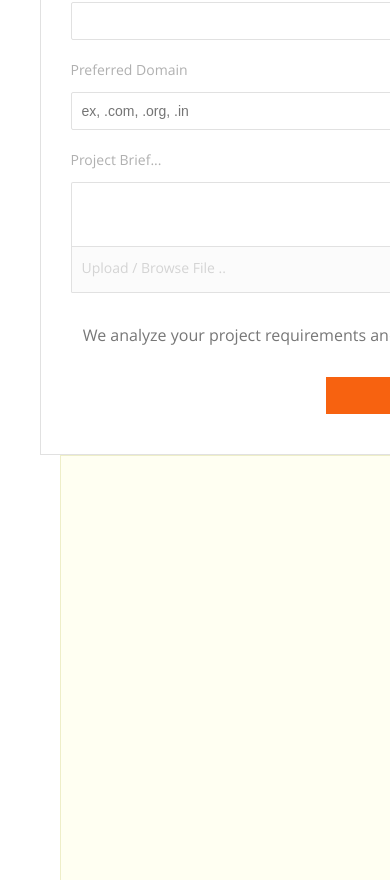
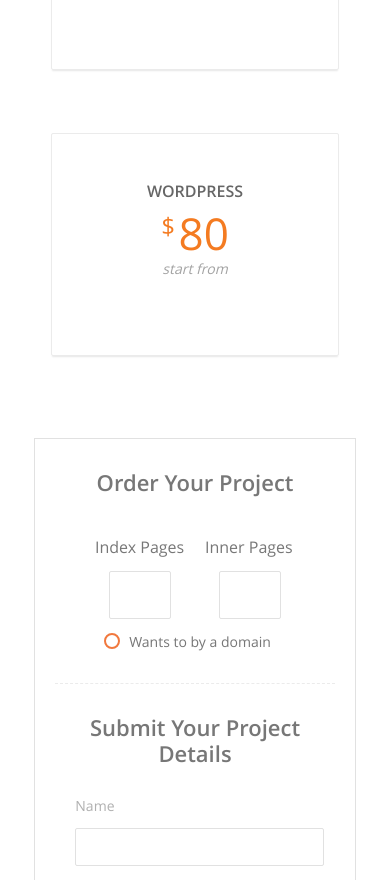
Before and after one commit to Iammathan/WH, a plain HTML site: page ordernow/website-design.html in a window 390 px wide. Shown: the part 1120-2000 px from the top of the page. Drawn offline with nearby package versions, Linux system fonts and the light colour scheme; files whose address does not match are found by name.

Commit message:
Responsive to ordernow-psd-to-responsive-email.
added Responsive to ordernow-psd-to-responsive-email.

```diff
--- a/css/pricing.css
+++ b/css/pricing.css
@@ -301,7 +301,7 @@
 
 /* self promot START */
 .self-promot{
-	margin: 30px auto 0;
+	margin:0 auto;
 	overflow:hidden;
 }
 .self-promot .pln-col{
@@ -312,11 +312,13 @@
 
 }
 .pricing-pln{
-	margin: 10px 20px 0px 20px;
-	padding: 40px 40px 60px 40px;
+	margin: 9%;
+	padding: 15%;
 	text-align: center;
 	border: 1px solid #ebebeb;
 	border-radius: 2px;
+	min-height: 120px;
+	position:relative;
 }
 .price-inText {
 	color: #666;
@@ -382,9 +384,9 @@
 	border-left: 40px solid rgba(0, 0, 0, 0);
 	height: 0;
 	content:  " ";
-	right:20px;
 	position: absolute;
-	top:10px;
+	right: 0;
+    top: 0;
 	width: 0;
 	z-index:99;
 }
@@ -394,8 +396,8 @@
     font-size: 22px;
     font-weight: 600;
     position: absolute;
-    right: 38px;
-    top: 10px;
+    right: 20px;
+    top: 0;
     width: 0;
     z-index: 99;
 
@@ -404,11 +406,12 @@
 
 /* Webdesign Order your project START*/
 .webdesign-order-con{
-	margin:50px 0 0 20px;
+	margin: 50px 0 0;
+    overflow: hidden;
 }
 
 .webdesign-order{
-	width:750px;
+	width:64%;
 	border:1px solid #e1e1e1;
 	min-height:200px;
 	float:left;
@@ -452,32 +455,32 @@
 
 
 .orderTop{
-	padding:30px 0;
-	border-bottom:1px dashed #ebebeb;
-	overflow:hidden;
+	border-bottom: 1px dashed #ebebeb;
+    margin: 0 20px;
+    overflow: hidden;
+    padding: 30px 0;
 }
 
 .submitSection{
-	margin:30px 0 40px;
+	margin:30px;
 }
 
 .submitSection input,.submitSection textarea{
     border: 1px solid #e1e1e1;
-	//box-shadow: 0  0 0 1px rgba(0, 0, 0, 0.075) inset;
     display: block;
     font-size: 14px;
     font-weight: 300;
     margin-bottom: 4px;
     outline: medium none;
     padding: 10px;
-    width: 300px;
+    width: 92%;
 	margin:12px 0 20px;
 	resize: none;
 	border-radius:2px;
 }
 
 .submitSection textarea{
-	width:665px;
+	width: 95%;
 	margin-bottom:0;
 	border-bottom:0;
 }
@@ -491,13 +494,12 @@
 
 .inputValue{
 	float: left;
-    margin-left: 30px;
-    width: 335px;
+    margin-left: 10px;
+    width: 48%;
 }
 
 .getQueryBox{
-	width:690px;
-	margin:0 auto;
+	margin-left: 10px;
 }
 
 .viewMore a,.viewMoreContect a{
@@ -513,7 +515,6 @@
 		padding: 8px 10px;
 		text-align: center;
 		text-transform: uppercase;
-		//border-radius: 2px;
 	}
 
 .viewMoreContect{
@@ -528,13 +529,22 @@
 	.alignCenter{
 		text-align:center;
 		padding:30px 0;
-
+		margin: 0 10px;
 	}
 /* Radio Button */
 
 
 input[type=radio].css-checkbox {
-							position:absolute; z-index:-1000; left:-1000px; overflow: hidden; clip: rect(0 0 0 0); height:1px; width:1px; margin:-1px; padding:0; border:0;
+		position:absolute;
+		z-index:-1000;
+		left:-1000px;
+		overflow: hidden;
+		clip: rect(0 0 0 0);
+		height:1px;
+		width:1px;
+		margin:-1px;
+		padding:0;
+		border:0;
 	}
 
 	input[type=radio].css-checkbox + label.css-label {
@@ -570,13 +580,10 @@
 
 .fileUpload {
 	position: relative;
-	overflow: hidden;
-    border:solid 1px #e1e1e1;
     vertical-align:top;
-	width:685px;
+	width: 97.9%;
 	margin-top:-5px;
-	border-bottom-left-radius: 1px;
-	border-bottom-right-radius: 1px;
+	border-right: 1px solid #e1e1e1;
 	}
 .uploadBtn{
     display:inline-block;
@@ -587,7 +594,8 @@
     height:25px;
     line-height:22px;
     color:#d4d4d4;
-	width:100%;
+	width: 97%;
+	border: 1px solid #e1e1e1;
 }
 
 .fileUpload input.upload {
@@ -698,13 +706,13 @@
 }
 
 .webdesign-order-dec{
-	width:360px;
+	padding: 20px 25px;
+    width: 29%;
 	min-height:400px;
 	background:#fffff2;
 	border:1px solid #eeeec8;
 	float:left;
 	margin-left:20px;
-	padding:20px 15px;
 }
 .orderSm-title,.paidaddOn-container,paidaddOn-container,.free-container{
 	padding-bottom:20px;
@@ -812,14 +820,16 @@
 }
 
 .emailtab{
+	border-bottom: 1px solid #efefef;
+    color: #333;
+    cursor: pointer;
     float: left;
-	padding: 15px 92px;
-	color: #333;
     font-size: 16px;
     font-weight: 600;
-	border-bottom: 1px solid #efefef;
-	cursor: pointer;
     margin-left: 5px;
+    padding: 2% 4%;
+    text-align: center;
+    width: 41%;
 }
 
 .planActive{
@@ -932,26 +942,24 @@
 
 
 
-/* Footert part End */
-
-
+/*  FOOTER PART START*/
 .footer {
 	background: none repeat scroll 0 0 #f1f1f1;
-	border-top: 1px solid #e2e2e2;
+	border-top: 1px solid #e2e2e2
 }
 .footer-links {
 	border-bottom: 1px solid #E2E2E2;
 	margin: 0 auto;
 	max-width: 920px;
 	overflow: hidden;
-	padding: 60px 0 40px
+	padding: 50px 0 40px
 }
 .footer-links ul {
 	float: left;
 	overflow: hidden;
 	width: 32%;
 	padding-left:5%;
-	padding-bottom: 5%;
+	//padding-bottom:5%;
 }
 .footer-links ul:nth-child(3) {
 	float: left;
@@ -978,7 +986,7 @@
 }
 
 .fb, .tw, .li, .go{
-	background:url(images/icon.png) no-repeat;
+	background:url(../images/icon.png) no-repeat;
 	height: 1px;
 	padding: 5px 13px;
 	width: 1px;
@@ -1009,3 +1017,128 @@
 
 
 /* FOOTER PART END */
+
+/* Media query -----------STRAT  */
+
+@media only screen and (max-width : 1200px) {
+	.webdesign-order {
+		width: 63%;
+	}
+}
+
+@media only screen and (max-width : 1024px) {
+
+	.webdesign-order {
+		width: 62%;
+	}
+
+	.inputValue {
+		width: 47%;
+	}
+	.submitSection textarea {
+		width: 94%;
+	}
+	.fileUpload {
+		width: 96.9%;
+	}
+
+}
+
+@media only screen and (max-width : 980px) {
+	.pricing-pln {
+		padding: 13%;
+		min-height: 130px;
+	}
+	.emailtab {
+		padding: 2% 3%;
+	}
+	.webdesign-order {
+   	 	width: 61%;
+	}
+
+	.emailtab {
+		line-height: 22px;
+		font-size: 14px;
+	}
+}
+
+@media only screen and (max-width : 860px) {
+	.self-promot .pln-col {
+		width: 50%;
+	}
+	.webdesign-order {
+		float: none;
+		margin: 0 auto;
+		width: 91%;
+	}
+	.webdesign-order-dec {
+		float: none;
+		margin: 40px auto 0;
+		width: 83%;
+	}
+}
+
+@media only screen and (max-width : 680px) {
+		/* footer section */
+	.footer-links ul:nth-child(2) {
+		width: 30%;
+	}
+	.footer-links ul:nth-child(3) {
+		width: 20%;
+	}
+
+}
+
+@media only screen and (max-width : 580px) {
+	.self-promot .pln-col {
+		width: 100%;
+	}
+	.webdesign-order-dec {
+		width:81%;
+	}
+	.inputValue {
+		margin-left: 10px;
+		margin-right: 10px;
+	}
+	.inputValue {
+    	width: 44%;
+	}
+
+		/* footer section */
+
+	.footer-links ul,.footer-links ul:nth-child(3){
+		float: none;
+    	margin: 0 auto;
+		width:100%;
+		margin-bottom:40px;
+		text-align:center;
+		padding-left: 0%;
+	}
+	.footer-links ul:nth-child(3){
+		margin-bottom:0px;
+	}
+	.footer-links ul:nth-child(2){
+		width:100%;
+	}
+
+}
+
+@media only screen and (max-width : 480px) {
+	.inputValue {
+		width: 95%;
+	}
+	.fileUpload {
+    	width: 92.9%;
+	}
+	.submitSection textarea {
+    	width: 90%;
+	}
+	.webdesign-order-dec {
+		width:78%;
+	}
+}
+@media only screen and (max-width : 380px) {
+	.webdesign-order-dec {
+		width:75%;
+	}
+}
```
Also changed, not shown: ordernow/psd-to-responsive-email.html (+12 -21 lines). Lines whose indentation alone changed are shown as unchanged.
